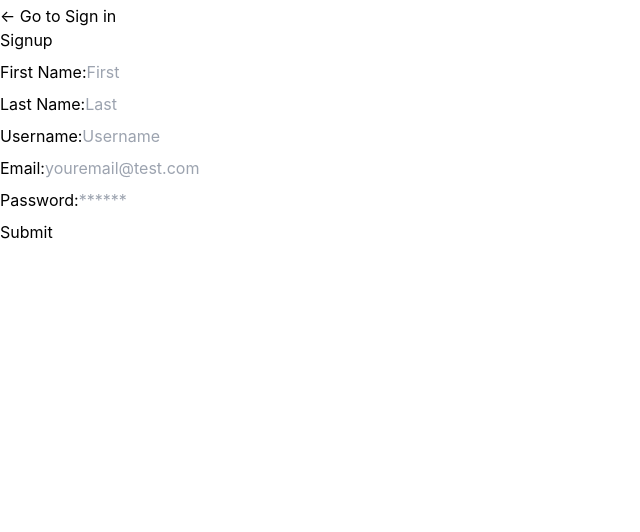
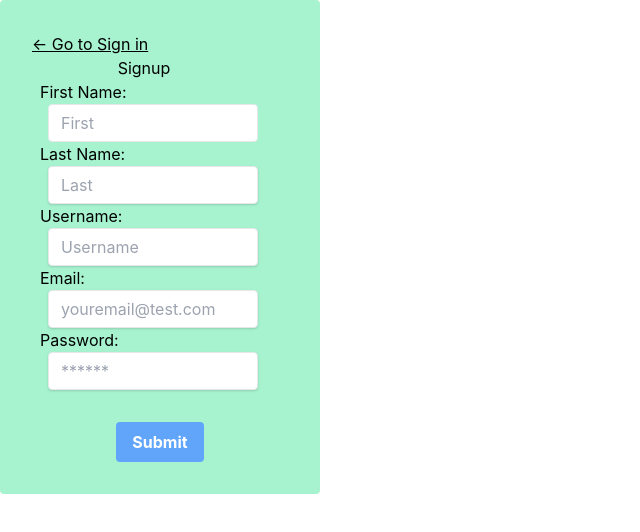
Before and after one commit to AbnerTor/recipes-outloud-two, a React (Create React App) app in the folder client/: page / in a window 1280 px wide. Shown: the top 532 px of the page, without its empty margins (0-640 px from the left). Built offline with nearby package versions, Linux system fonts and the light colour scheme.

Commit message:
adding sign up and sign in styles

```diff
--- a/client/src/App.js
+++ b/client/src/App.js
@@ -7,6 +7,7 @@ import {
 } from '@apollo/client';
 import { setContext } from '@apollo/client/link/context';
 import { BrowserRouter as Router, Switch, Route } from 'react-router-dom';
+
 
 import HomeSignup from './pages/HomeSignup';
 import HomeSignin from './pages/HomeSignin';
--- a/client/src/pages/HomeSignin.js
+++ b/client/src/pages/HomeSignin.js
@@ -50,14 +50,16 @@ const Signin = (props) => {
   };
 
   return (
-    <div className="container my-1">
-      <Link to="/">← Go to Sign up</Link>
+    <div className="w-1/4 bg-green-200 flex-end justify-start pt-8 pb-8 rounded">
+      <Link className="w-full underline ml-8" to="/">← Go to Sign up</Link>
 
-      <h2>Signin</h2>
+      <h2 className="flex justify-center mr-8">Signin</h2>
       <form onSubmit={handleFormSubmit}>
-        <div className="flex-row space-between my-2">
+
+        <div className="flex flex-col space-between ml-10">
           <label htmlFor="email">Email address:</label>
           <input
+            className="shadow appearance-none border rounded w-3/4 py-2 px-3 text grey-300 leading-tight focus:outline-none focus:shadow-outline ml-2"
             placeholder="youremail@test.com"
             name="email"
             type="email"
@@ -65,9 +67,11 @@ const Signin = (props) => {
             onChange={handleChange}
           />
         </div>
-        <div className="flex-row space-between my-2">
+
+        <div className="flex flex-col space-between ml-10">
           <label htmlFor="pwd">Password:</label>
           <input
+            className="shadow appearance-none border rounded w-3/4 py-2 px-3 text grey-300 leading-tight focus:outline-none focus:shadow-outline ml-2"
             placeholder="******"
             name="password"
             type="password"
@@ -75,13 +79,14 @@ const Signin = (props) => {
             onChange={handleChange}
           />
         </div>
+
         {error ? (
           <div>
             <p className="error-text">The provided credentials are incorrect</p>
           </div>
         ) : null}
-        <div className="flex-row flex-end">
-          <button type="submit">Submit</button>
+        <div className="flex justify-center pt-8">
+          <button className="flex justify-center bg-blue-400 hover:bg-blue-600 text-white font-bold py-2 px-4 rounded" type="submit">Submit</button>
         </div>
       </form>
     </div>
--- a/client/src/pages/HomeSignup.js
+++ b/client/src/pages/HomeSignup.js
@@ -6,6 +6,7 @@ import { Link } from 'react-router-dom';
 import { useMutation } from '@apollo/client';
 import { ADD_USER } from '../utils/mutations';
 import Auth from '../utils/auth';
+import '../App.css';
 
 import HeaderHome from '../components/HeaderHome';
 import Navbar from '../components/Navbar';
@@ -56,17 +57,23 @@ const Signup = (props) => {
   };
 
   return (
-    <div className="container my-1">
-      <Link to="/signin">← Go to Sign in</Link>
+    <>
+    <div className="flex items-end">
+      <div className="w-1/4 bg-green-200 flex-end justify-start pt-8 pb-8 rounded">
 
-      <h2>Signup</h2>
-      <form onSubmit={handleFormSubmit}>
+        <Link className="w-full underline ml-8" to="/signin">← Go to Sign in</Link>
+
+        <h2 className="flex justify-center mr-8">Signup</h2>
+
+        <form className="flex flex-col justify-center" onSubmit={handleFormSubmit}>
           {/* <div dismissible onClose={() => setShowAlert(false)} show={showAlert} variant='danger'>
             Something went wrong with your signup!
            </div> */}
-        <div className="flex-row space-between my-2">
-          <label htmlFor="firstName">First Name:</label>
+          <div className="flex flex-col ml-10 ">
+            <label className=""
+              htmlFor="firstName">First Name:</label>
             <input
+              className="appearance-none border rounded w-3/4 py-2 px-3 text grey-300 leading-tight focus:outline-none focus:shadow-outline ml-2"
               placeholder="First"
               name="firstName"
               type="firstName"
@@ -74,9 +81,11 @@ const Signup = (props) => {
               onChange={handleChange}
             />
           </div>
-        <div className="flex-row space-between my-2">
+
+          <div className="flex flex-col space-between ml-10">
             <label htmlFor="lastName">Last Name:</label>
             <input
+              className="shadow appearance-none border rounded w-3/4 py-2 px-3 text grey-300 leading-tight focus:outline-none focus:shadow-outline ml-2"
               placeholder="Last"
               name="lastName"
               type="lastName"
@@ -84,9 +93,11 @@ const Signup = (props) => {
               onChange={handleChange}
             />
           </div>
-        <div className="flex-row space-between my-2">
+
+          <div className="flex flex-col space-between ml-10">
             <label htmlFor="username">Username:</label>
             <input
+              className="shadow appearance-none border rounded w-3/4 py-2 px-3 text grey-300 leading-tight focus:outline-none focus:shadow-outline ml-2"
               placeholder="Username"
               name="username"
               type="username"
@@ -94,9 +105,11 @@ const Signup = (props) => {
               onChange={handleChange}
             />
           </div>
-        <div className="flex-row space-between my-2">
+
+          <div className="flex flex-col space-between ml-10">
             <label htmlFor="email">Email:</label>
             <input
+              className="shadow appearance-none border rounded w-3/4 py-2 px-3 text grey-300 leading-tight focus:outline-none focus:shadow-outline ml-2"
               placeholder="youremail@test.com"
               name="email"
               type="email"
@@ -104,9 +117,11 @@ const Signup = (props) => {
               onChange={handleChange}
             />
           </div>
-        <div className="flex-row space-between my-2">
+
+          <div className="flex flex-col space-between ml-10">
             <label htmlFor="pwd">Password:</label>
             <input
+              className="shadow appearance-none border rounded w-3/4 py-2 px-3 text grey-300 leading-tight focus:outline-none focus:shadow-outline ml-2"
               placeholder="******"
               name="password"
               type="password"
@@ -114,11 +129,14 @@ const Signup = (props) => {
               onChange={handleChange}
             />
           </div>
-        <div className="flex-row flex-end">
-          <button type="submit">Submit</button>
+
+          <div className="flex justify-center pt-8">
+            <button className="flex justify-center bg-blue-400 hover:bg-blue-600 text-white font-bold py-2 px-4 rounded" type="submit">Submit</button>
           </div>
         </form>
       </div>
+      </div>
+    </>
   );
 }
 
```
Lines whose indentation alone changed are shown as unchanged.
